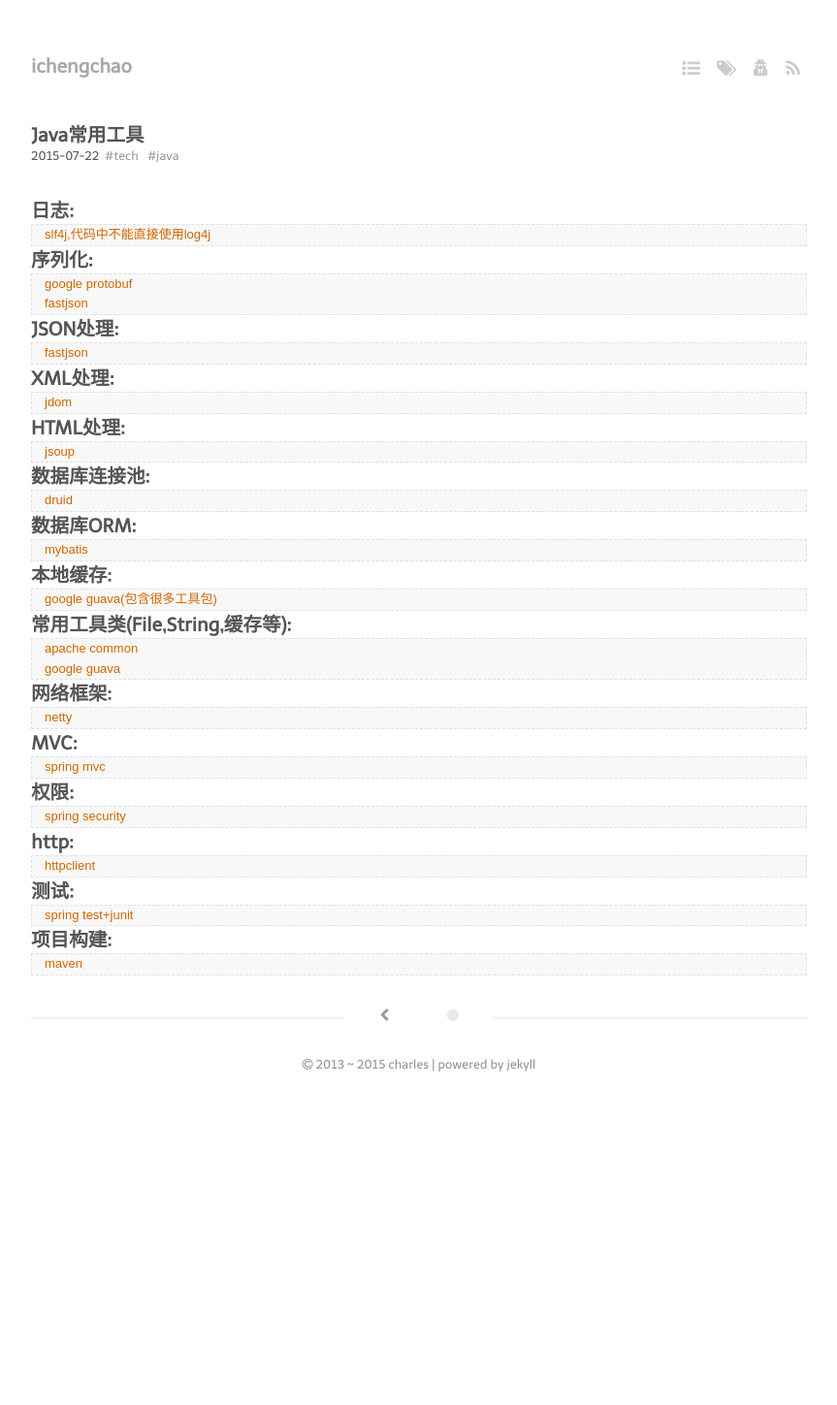
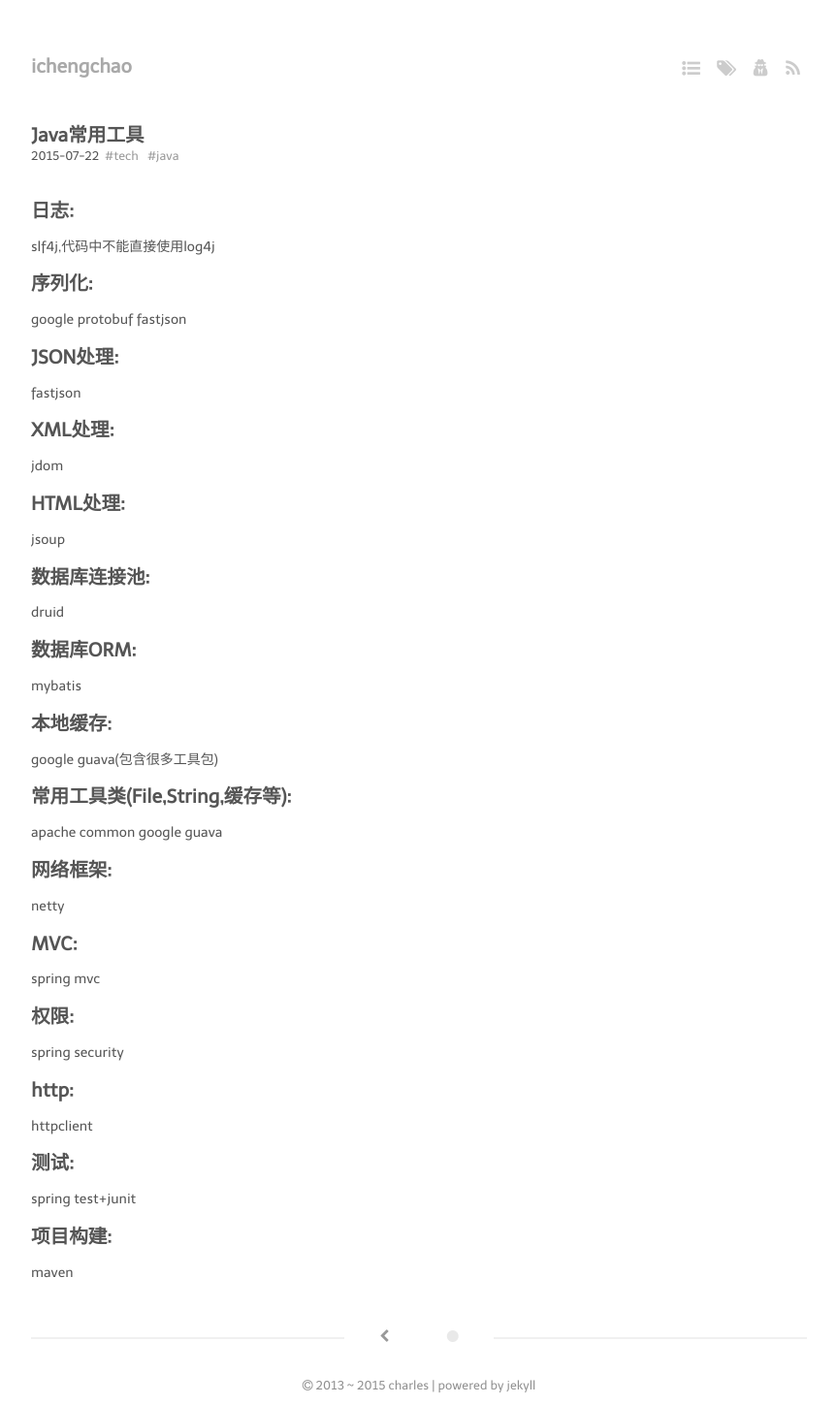
Before and after one commit to ichengchao/ichengchao.github.io, a Jekyll site: the page built from _posts/2015-07-22-java-framework.markdown, in a window 1280 px wide. Shown: the whole page at 97% size, without its empty margins (208-1071 px from the left). Built offline with Jekyll 4.4.1, drawn with Linux system fonts in a browser that asks for light colours; Markdown is read by kramdown in place of the engine named in the settings; before the commit the page ends 1119 px from its top, so only the background shows below that.

Commit message:
修改样式

```diff
--- a/_posts/2015-07-22-java-framework.markdown
+++ b/_posts/2015-07-22-java-framework.markdown
@@ -9,63 +9,63 @@
 ---
 
 日志:
-===
-	slf4j,代码中不能直接使用log4j
+====
+slf4j,代码中不能直接使用log4j
 
 序列化:
-===
-	google protobuf
-	fastjson
+====
+google protobuf
+fastjson
 
 JSON处理:
-===
-	fastjson
+====
+fastjson
 
 XML处理:
-===
-	jdom
+====
+jdom
 
 HTML处理:
-===
-	jsoup
+====
+jsoup
 
 数据库连接池:
-===
-	druid
+====
+druid
 
 数据库ORM:
-===
-	mybatis
+====
+mybatis
 
 本地缓存:
-===
-	google guava(包含很多工具包)
+====
+google guava(包含很多工具包)
 
 常用工具类(File,String,缓存等):
-===
-	apache common
-	google guava
+====
+apache common
+google guava
 
 网络框架:
-===
-	netty
+====
+netty
 
 MVC:
-===
-	spring mvc
+====
+spring mvc
 
 权限:
-===
-	spring security
+====
+spring security
 
 http:
-===
-	httpclient
+====
+httpclient
 
 测试:
-===
-	spring test+junit
+====
+spring test+junit
 
 项目构建:
-===
-	maven
+====
+maven
```
